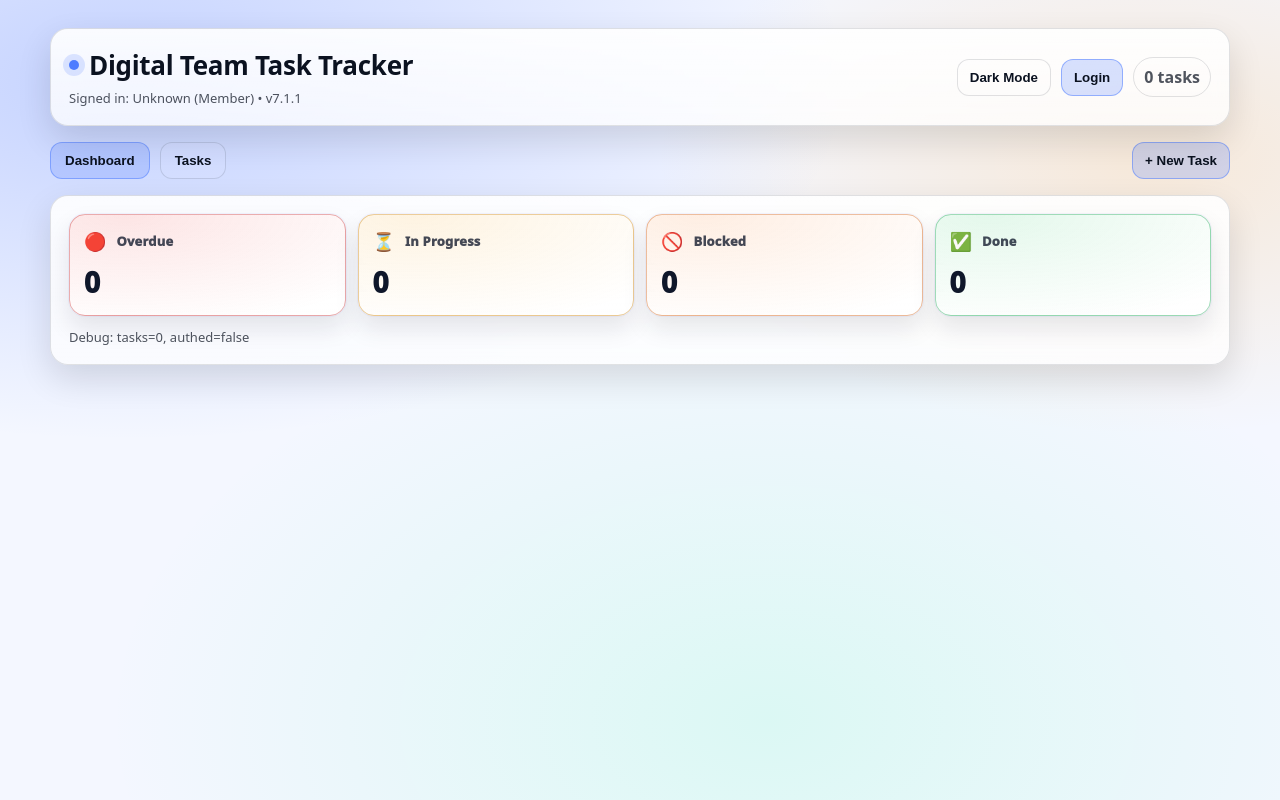
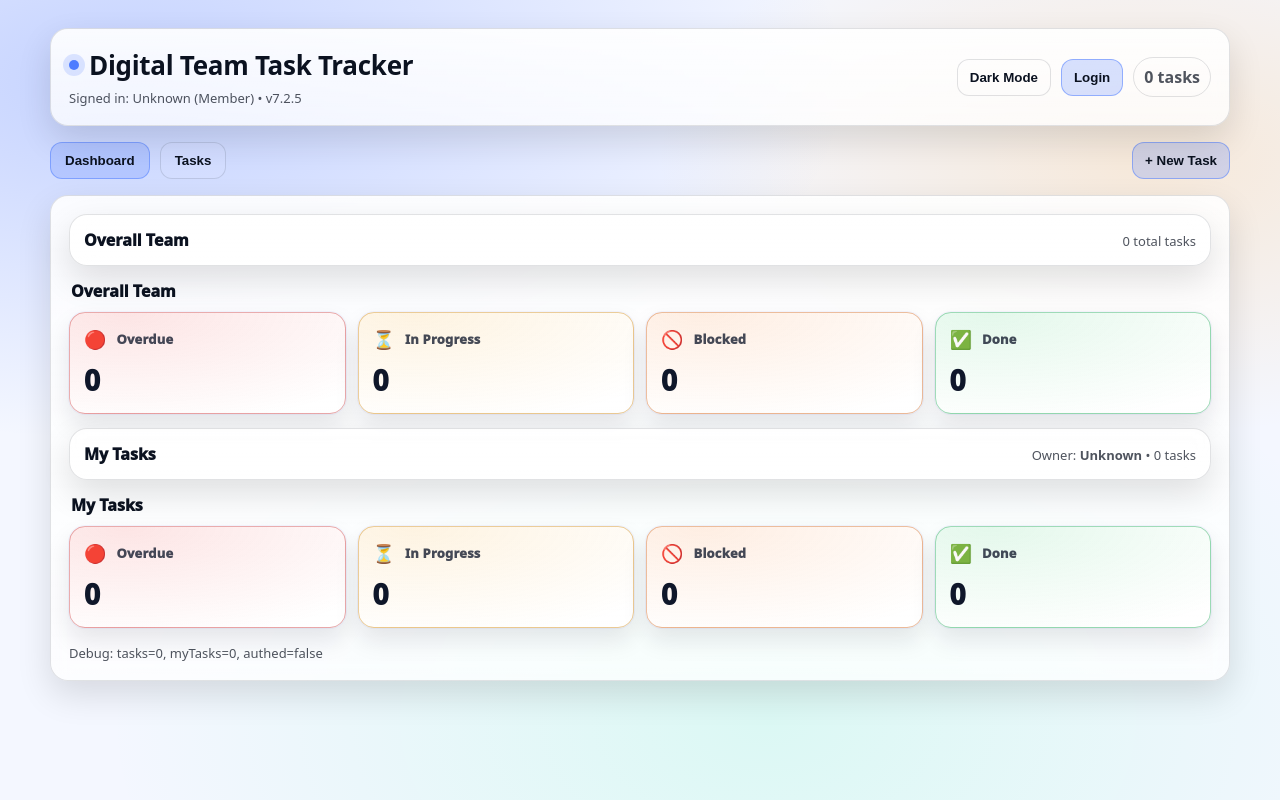
Before and after one commit to Ank1t001/task-manager, a React (Vite) app: page / in a window 1280 px wide. Built offline with nearby package versions, Linux system fonts and the light colour scheme; no server answers.

Commit message:
Add Dashboard: Overall Team vs My Tasks

```diff
--- a/src/App.jsx
+++ b/src/App.jsx
@@ -6,8 +6,9 @@ import Modal from "./components/Modal";
 
 const STORAGE_KEY = "digital_team_task_tracker_v3";
 const ADMIN_EMAIL = "ankit@digijabber.com";
-const BUILD_VERSION = "v7.1.1";
+const BUILD_VERSION = "v7.2.5";
 
+// Email -> Display name mapping (adjust if needed)
 const TEAM_MAP = {
   "ankit@digijabber.com": "Ankit",
   "ankit@equiton.com": "Ankit",
@@ -110,15 +111,6 @@ function downloadCSV(filename, rows) {
   URL.revokeObjectURL(url);
 }
 
-// Simple error boundary wrapper (so TaskTable can’t blank the whole screen)
-function Safe({ children, fallback }) {
-  try {
-    return children;
-  } catch {
-    return fallback ?? null;
-  }
-}
-
 export default function App() {
   const [theme, setTheme] = useState(localStorage.getItem("dtt_theme") || "light");
   const [tab, setTab] = useState("dashboard");
@@ -139,13 +131,18 @@ export default function App() {
     saveTasks(tasks);
   }, [tasks]);
 
+  // one-time migrate stored tasks
   useEffect(() => {
     const normalized = tasks.map(migrateTask);
     const changed = JSON.stringify(normalized) !== JSON.stringify(tasks);
-    if (changed) setTasks(normalized);
+    if (changed) {
+      setTasks(normalized);
+      saveTasks(normalized);
+    }
     // eslint-disable-next-line react-hooks/exhaustive-deps
   }, []);
 
+  // identity from /api/me (returns 401 if not authed)
   useEffect(() => {
     let alive = true;
 
@@ -191,7 +188,8 @@ export default function App() {
     };
   }, []);
 
-  const counts = useMemo(() => {
+  // ✅ Overall Team counts
+  const teamCounts = useMemo(() => {
     return {
       overdue: tasks.filter((t) => isOverdue(t)).length,
       inProgress: tasks.filter((t) => t.status === "In Progress").length,
@@ -200,8 +198,25 @@ export default function App() {
     };
   }, [tasks]);
 
+  // ✅ My tasks (owner === userName)
+  const myTasks = useMemo(() => {
+    const me = (userName || "").trim();
+    if (!me) return [];
+    return tasks.filter((t) => (t.owner || "").trim() === me);
+  }, [tasks, userName]);
+
+  const myCounts = useMemo(() => {
+    return {
+      overdue: myTasks.filter((t) => isOverdue(t)).length,
+      inProgress: myTasks.filter((t) => t.status === "In Progress").length,
+      blocked: myTasks.filter((t) => t.status === "Blocked").length,
+      done: myTasks.filter((t) => t.status === "Done").length,
+    };
+  }, [myTasks]);
+
   const isAdmin = normalizeEmail(userEmail) === normalizeEmail(ADMIN_EMAIL);
 
+  // Rule A permissions
   const canEditAny = isAdmin;
   const canEditTask = (task) => {
     if (isAdmin) return true;
@@ -226,7 +241,7 @@ export default function App() {
   }
 
   function handleLogin() {
-    // must hit /api/* so Access triggers OTP
+    // Access protects /api/*, so go there to trigger OTP
     window.location.href = "/api/login?redirectTo=/";
   }
 
@@ -312,37 +327,47 @@ export default function App() {
         {/* CONTENT */}
         <div className="dtt-card">
           {tab === "dashboard" && (
-            <>
-              <MiniDashboard counts={counts} theme={theme} />
-              <div className="dtt-muted" style={{ marginTop: 12 }}>
-                Debug: tasks={tasks.length}, authed={String(isAuthed)}
+            <div style={{ display: "grid", gap: 14 }}>
+              {/* Overall Team */}
+              <div className="dtt-card" style={{ padding: 14 }}>
+                <div style={{ display: "flex", alignItems: "baseline", justifyContent: "space-between" }}>
+                  <div style={{ fontWeight: 950, fontSize: 16 }}>Overall Team</div>
+                  <div className="dtt-muted">{tasks.length} total tasks</div>
                 </div>
-            </>
+              </div>
+
+              <MiniDashboard title="Overall Team" counts={teamCounts} theme={theme} />
+
+              {/* My Tasks */}
+              <div className="dtt-card" style={{ padding: 14 }}>
+                <div style={{ display: "flex", alignItems: "baseline", justifyContent: "space-between" }}>
+                  <div style={{ fontWeight: 950, fontSize: 16 }}>My Tasks</div>
+                  <div className="dtt-muted">
+                    Owner: <b>{userName || "Unknown"}</b> • {myTasks.length} tasks
+                  </div>
+                </div>
+              </div>
+
+<MiniDashboard title="My Tasks" counts={myCounts} theme={theme} />
+
+              <div className="dtt-muted" style={{ marginTop: 2 }}>
+                Debug: tasks={tasks.length}, myTasks={myTasks.length}, authed={String(isAuthed)}
+              </div>
+            </div>
           )}
 
           {tab === "tasks" && (
             <>
               {tasks.length === 0 ? (
-                <div className="dtt-muted">
-                  No tasks yet. Click <b>+ New Task</b> to create one.
-                </div>
+                <div className="dtt-muted">No tasks yet. Click + New Task to create one.</div>
               ) : (
-                <Safe
-                  fallback={
-                    <div className="dtt-muted">
-                      Task table failed to render. (Check TaskTable.jsx imports/exports)
-                    </div>
-                  }
-                >
                 <TaskTable
                   tasks={tasks}
-                    theme={theme}
                   onDelete={onDelete}
                   onUpdateTask={onUpdateTask}
                   canEditAny={canEditAny}
                   canEditTask={canEditTask}
                 />
-                </Safe>
               )}
             </>
           )}
--- a/src/components/MiniDashboard.jsx
+++ b/src/components/MiniDashboard.jsx
@@ -1,4 +1,4 @@
-export default function MiniDashboard({ counts, theme = "dark" }) {
+export default function MiniDashboard({ title, counts, theme = "dark" }) {
   const dark = theme === "dark";
   const s = styles(dark);
 
@@ -10,6 +10,13 @@ export default function MiniDashboard({ counts, theme = "dark" }) {
   ];
 
   return (
+    <div style={{ display: "grid", gap: 10 }}>
+      {title ? (
+        <div style={{ fontWeight: 950, fontSize: 16, marginLeft: 2 }}>
+          {title}
+        </div>
+      ) : null}
+
       <div style={s.grid}>
         {items.map((it) => (
           <div key={it.key} style={{ ...s.card, ...sAccent(dark, it.accent) }}>
@@ -21,9 +28,11 @@ export default function MiniDashboard({ counts, theme = "dark" }) {
           </div>
         ))}
       </div>
+    </div>
   );
 }
 
+/* keep the rest of your functions styles() and sAccent() exactly same */
 function styles(dark) {
   return {
     grid: {
```
Lines whose indentation alone changed are shown as unchanged.
